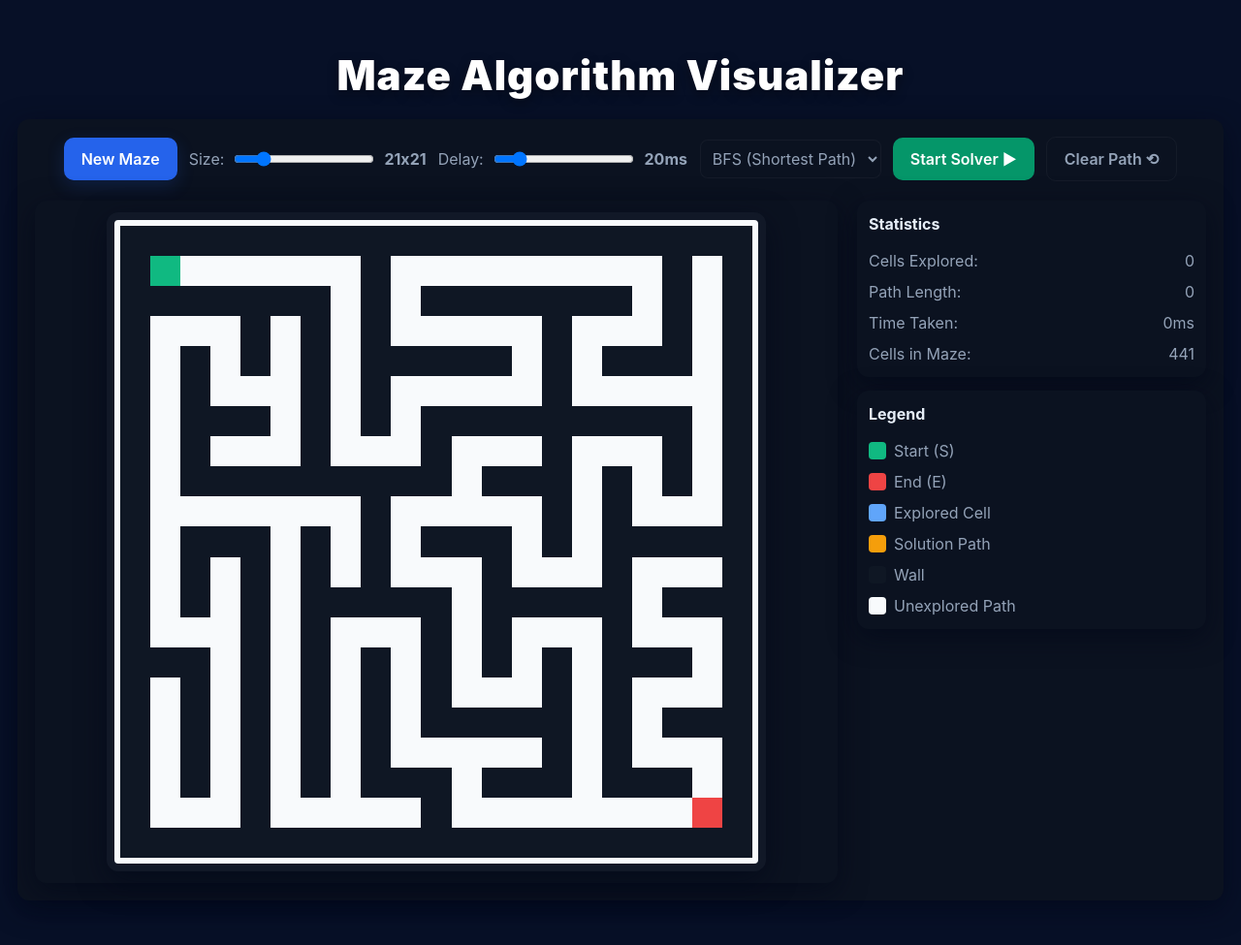
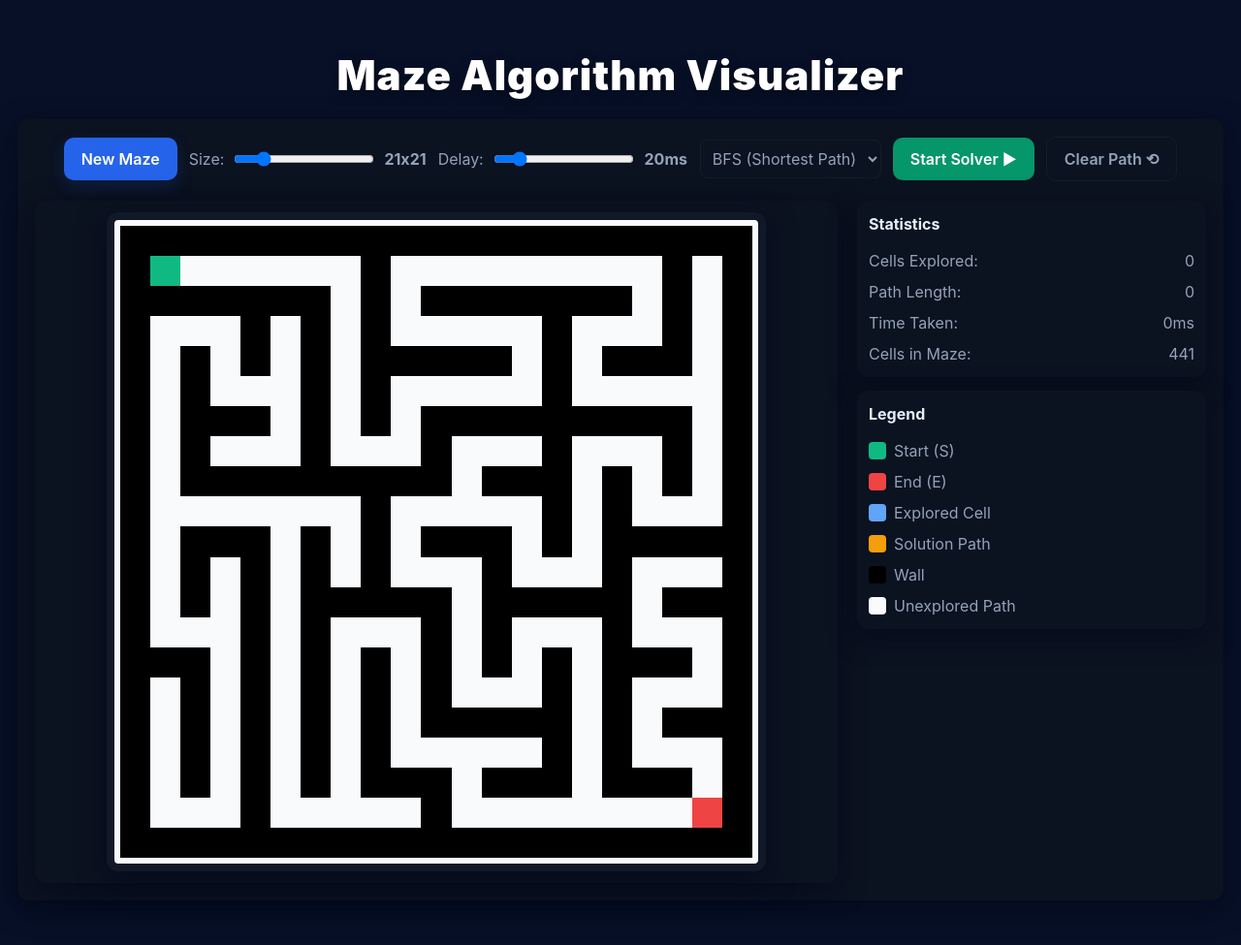
Before and after one commit to jainoorsingh8-hub/MazeApp, a Flask app: page / in a window 1280 px wide. Shown: the whole page at 97% size. Run offline with Flask 3, Linux system fonts and the light colour scheme; some libraries are stand-ins or nearby versions.

Commit message:
Update index.html

```diff
--- a/templates/index.html
+++ b/templates/index.html
@@ -10,7 +10,7 @@
       --bg: #0f1724;
       --panel: #0b1220;
       --muted: #94a3b8;
-      --wall: #0f1724;     /* walls */
+      --wall: #000000;     /* walls */
       --path: #f8fafc;     /* passage */
       --start: #10b981;
       --end: #ef4444;
```
